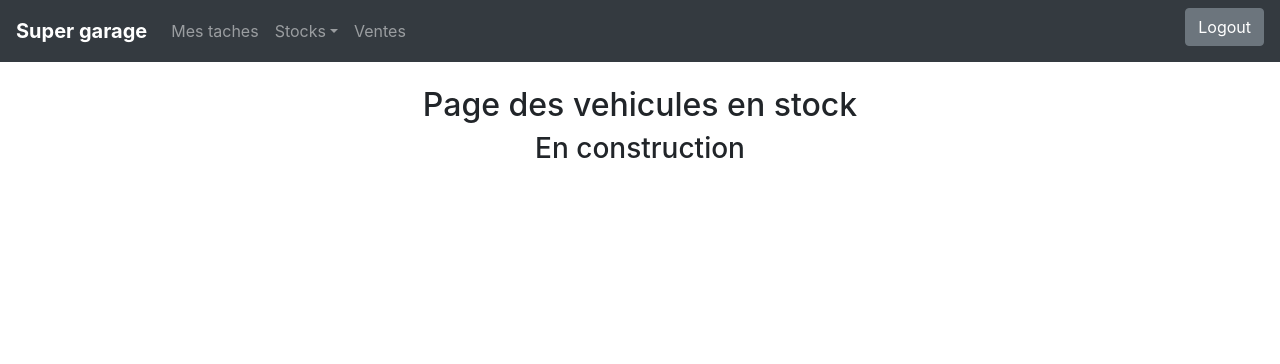
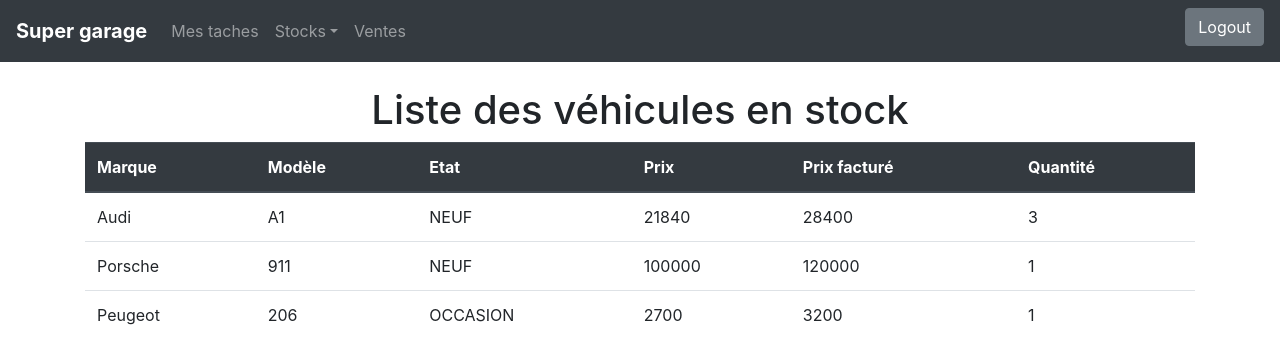
Before and after one commit to 2021-d15-tp7-team-1/garage-fullstack, a React (Create React App) app in the folder app-react/: page /vehicules in a window 1280 px wide. Shown: the top 364 px of the page. Built offline with nearby package versions, Linux system fonts and the light colour scheme; data requests are answered from the project's data file.

Commit message:
add liste pièces + liste véhicules

```diff
--- a/app-react/db.json
+++ b/app-react/db.json
@@ -81,5 +81,34 @@
       "prix_facture": 50,
       "quantite_stock": 8
     }
+  ],
+  "vehicules": [
+    {
+      "id": 1,
+      "marque": "Audi",
+      "modele": "A1",
+      "etat": "NEUF",
+      "prix": 21840,
+      "prix_facture": 28400,
+      "quantite_stock": 3
+    },
+    {
+      "id": 2,
+      "marque": "Porsche",
+      "modele": "911",
+      "etat": "NEUF",
+      "prix": 100000,
+      "prix_facture": 120000,
+      "quantite_stock": 1
+    },
+    {
+      "id": 3,
+      "marque": "Peugeot",
+      "modele": "206",
+      "etat": "OCCASION",
+      "prix": 2700,
+      "prix_facture": 3200,
+      "quantite_stock": 1
+    }
   ]
 }
--- a/app-react/src/composants/PiecesComp.js
+++ b/app-react/src/composants/PiecesComp.js
@@ -21,7 +21,7 @@ class PiecesComp extends Component {
             return "Aucunes pièces en stock !"
         }
         return (
-            <div>
+            <div className="container">
                 <br/>
                 <h1 align="center">Liste des pièces en stock</h1>
                 <table className="table">
--- a/app-react/src/composants/TachesComp.js
+++ b/app-react/src/composants/TachesComp.js
@@ -38,7 +38,7 @@ class TachesComp extends Component {
             return "Aucunes tache attribuée !"
         }
         return (
-            <div>
+            <div className="container">
                 <br/>
                 <h1 align="center">Liste de vos taches</h1>
                 <table className="table">
--- a/app-react/src/composants/VehiculesComp.js
+++ b/app-react/src/composants/VehiculesComp.js
@@ -1,12 +1,52 @@
 import React, { Component } from 'react';
+import VehiculeService from '../services/VehiculeService';
 
 class VehiculesComp extends Component {
+    constructor(props) {
+        super(props);
+        this.state = {vehicules: []};
+    }
+
+    componentDidMount() {
+
+        VehiculeService.getVehicules().then(
+            (res) => {
+                this.setState({vehicules : res.data})
+            }
+        );
+    }
+
     render() {
+        if(this.state.vehicules.length<1) {
+            return "Aucun véhicule en stock !"
+        }
         return (
-            <div align="center">
+            <div className="container">
                 <br/>
-                <h2>Page des vehicules en stock</h2>
-                <h3>En construction</h3>
+                <h1 align="center">Liste des véhicules en stock</h1>
+                <table className="table">
+                    <thead className="thead-dark">
+                        <tr>
+                            <th>Marque</th>
+                            <th>Modèle</th>
+                            <th>Etat</th>
+                            <th>Prix</th>
+                            <th>Prix facturé</th>
+                            <th>Quantité</th>
+                        </tr>
+                    </thead>
+                    <tbody>
+                    {this.state.vehicules.map(data =>
+                        <tr>
+                            <td>{data.marque}</td>
+                            <td>{data.modele}</td>
+                            <td>{data.etat}</td>
+                            <td>{data.prix}</td>
+                            <td>{data.prix_facture}</td>
+                            <td>{data.quantite_stock}</td>
+                        </tr>)}
+                    </tbody>
+                </table>
             </div>
         );
     }
--- /dev/null
+++ b/app-react/src/services/VehiculeService.js
@@ -0,0 +1,7 @@
+import axios from "axios";
+
+export default class VehiculeService{
+    static getVehicules(){
+        return axios.get("http://localhost:3000/vehicules")
+    }
+}
```
